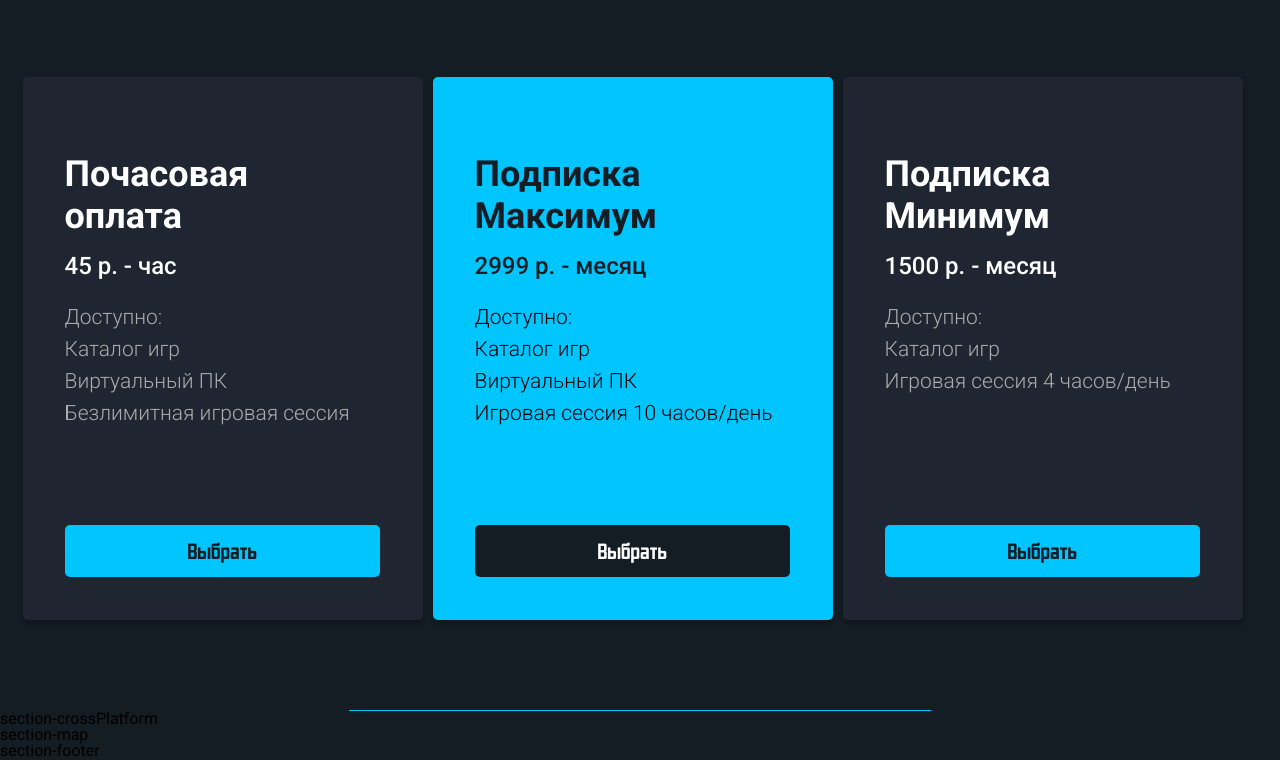
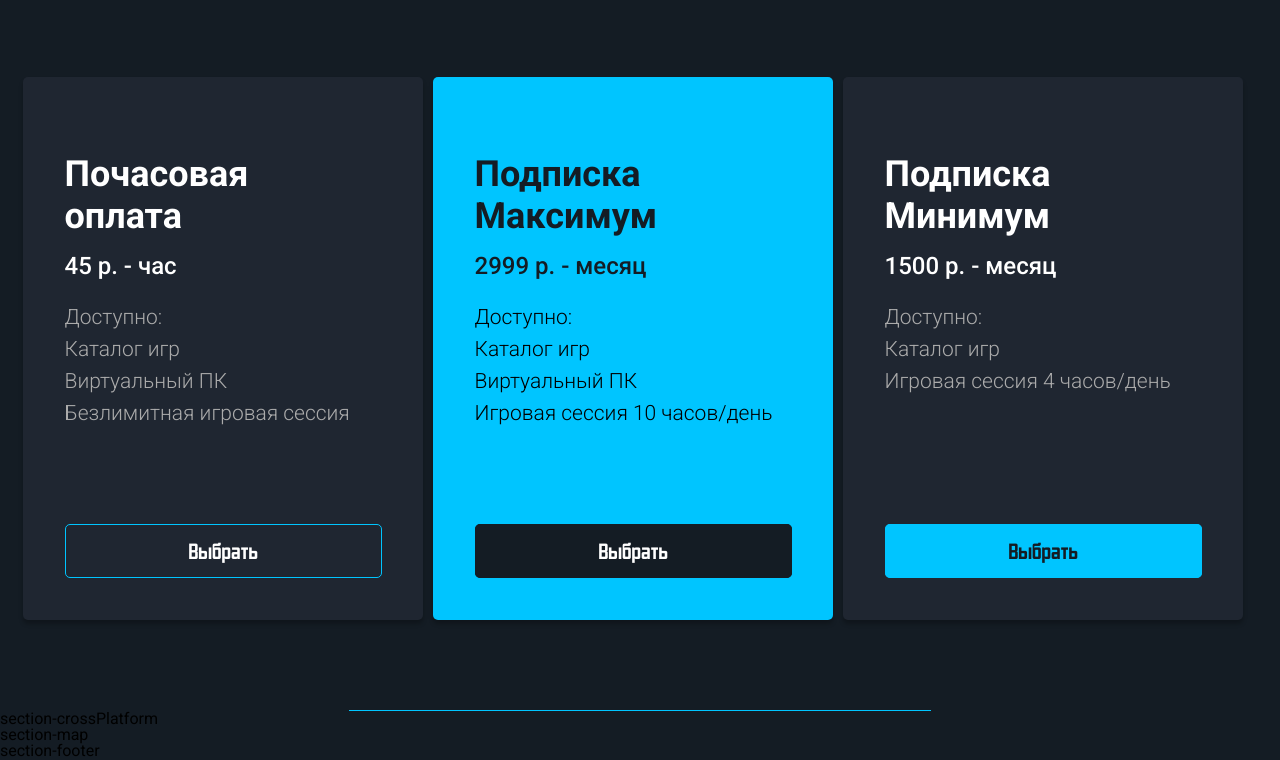
Before and after one commit to KiritoKunTi/WarPlayCloud, a plain HTML site: page index.html in a window 1280 px wide. In both pictures the pointer is over the link 222 px from the left and 2857 px from the top of the page. Shown: the part 2306-3066 px from the top of the page. Drawn offline with Linux system fonts and the light colour scheme.

Commit message:
select btn hover effect

```diff
--- a/css/style.css
+++ b/css/style.css
@@ -386,6 +386,7 @@ body {
     padding: 14.4px 123px;
     border-radius: 5px;
     background-color: white;
+    transition: all .1s linear
 }
 
 
@@ -403,8 +404,14 @@ body {
 }
 .select-btn__odd {
     background-color: #00c5ff;
+    border: 1px solid #00c5ff;
     color: #141C24;
 }
+.select-btn__odd:hover {
+    background-color: inherit;
+    color: white;
+}
+
 
 .plans-box__even {
     background-color: #00c5ff;
@@ -420,7 +427,12 @@ body {
 }
 .select-btn__even {
     background-color: #141C24;
+    border: 1px solid #141C24;
     color: white;
+}
+.select-btn__even:hover {
+    background-color: inherit;
+    color: #1F2631;
 }
 
 .section-plans-h-line {
--- a/js/script.js
+++ b/js/script.js
@@ -1,6 +1,6 @@
 const slideImages = document.getElementsByClassName('image');
 
-const nextImageDelay = 3000;
+const nextImageDelay = 2000;
 let currentImageCounter = 0;
 
 slideImages[currentImageCounter].classList.add('opacity');
```
